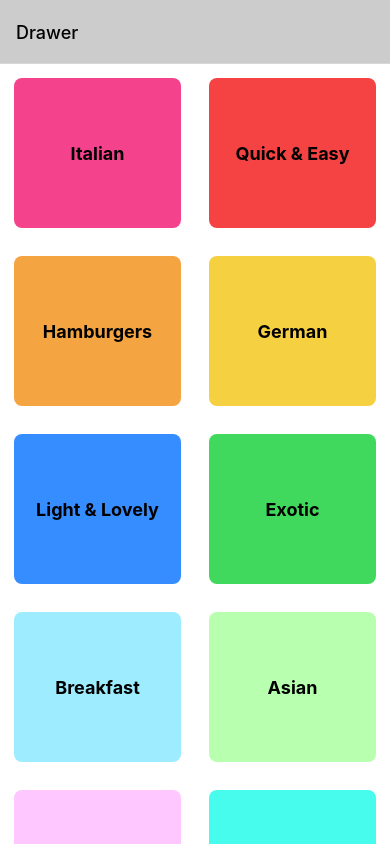
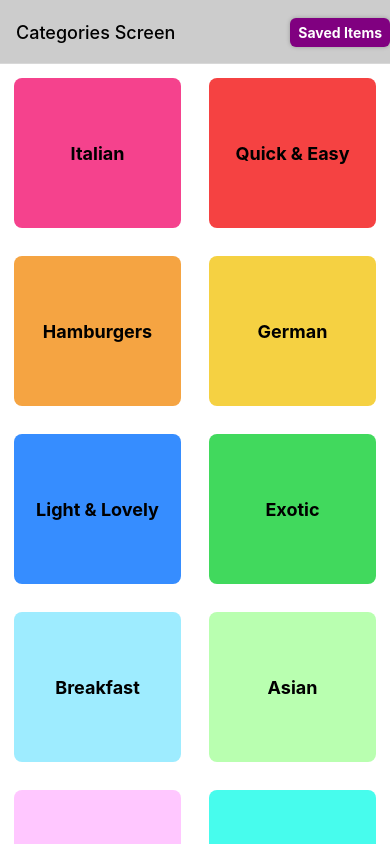
Before and after one commit to BilalSadiq421/Eatit, a React Native app: screen /Categories in a window 390 px wide. Built offline with nearby package versions, Linux system fonts and the light colour scheme.

Commit message:
Favourites Meal Screen

```diff
--- a/App.js
+++ b/App.js
@@ -2,7 +2,7 @@
 import React from "react";
 //Image from Unsplash.com
 //SafeAreaView for sliding the content bellow smartphone Notches
-import { StyleSheet, StatusBar } from "react-native";
+import { Text, StyleSheet, StatusBar } from "react-native";
 
 //Expo-Commands:
 //Clean build cache:npm cache clean –force
@@ -11,6 +11,9 @@ import { StyleSheet, StatusBar } from "react-native";
 import CategoriesScreen from "./screens/CategoriesScreen";
 import MealsOverviewScreen from "./screens/MealsOverviewScreen";
 import MealItemDetails from "./screens/MealItemDetails";
+import FavouritesScreen from "./screens/FavouritesScreen";
+
+import HeaderButton from "./components/Buttons/HeaderButton";
 
 /************************ CONTEXT API WRAPPER ********************************
  //Importing the Context API wrapper and wrapping the app.js, root component for acess throughout the app.
@@ -60,7 +63,7 @@ const Stack = createNativeStackNavigator();
 export default function App() {
   return (
     <React.Fragment>
-      <StatusBar barStyle="light" />
+      <StatusBar barStyle="dark" />
 
       <FavouritesContextProvider>
         <NavigationContainer>
@@ -75,10 +78,9 @@ export default function App() {
             }}
           >
             <Stack.Screen
-              name="Drawer"
+              name="Categories Screen"
               component={CategoriesScreen}
               //set styles fo react navigation specific screen
-              // options={{ title: "All Categories" }}
             />
             <Stack.Screen
               name="MealsOverviewScreen"
@@ -91,6 +93,10 @@ export default function App() {
               //     title: catTitle,
               //   };
               // }}
+            />
+            <Stack.Screen
+              name="FavouritesScreen"
+              component={FavouritesScreen}
             />
             <Stack.Screen
               name="MealItemDetails"
--- a/babel.config.js
+++ b/babel.config.js
@@ -1,6 +1,7 @@
-module.exports = function(api) {
+module.exports = function (api) {
   api.cache(true);
   return {
-    presets: ['babel-preset-expo'],
+    presets: ["babel-preset-expo"],
+    plugins: ["react-native-reanimated/plugin"],
   };
 };
--- /dev/null
+++ b/components/Buttons/HeaderButton.js
@@ -0,0 +1,33 @@
+import React from "react";
+import { Pressable, Text, View, StyleSheet, Platform } from "react-native";
+
+function HeaderButton({ children, onPress }) {
+  return (
+    <View style={styles.outerContainer}>
+      <Pressable android_ripple={{ color: "white" }} onPress={onPress}>
+        <Text style={styles.text}>{children}</Text>
+      </Pressable>
+    </View>
+  );
+}
+
+const styles = StyleSheet.create({
+  outerContainer: {
+    backgroundColor: "purple",
+    borderRadius: 6,
+    overflow: Platform.OS === "android" ? "hidden" : "visible",
+    shadowColor: "black",
+    shadowOpacity: 0.25,
+    shadowRadius: 4,
+    elevation: 8,
+  },
+  text: {
+    paddingVertical: 6,
+    paddingHorizontal: 8,
+    borderRadius: 6,
+    fontWeight: "bold",
+    color: "white",
+  },
+});
+
+export default HeaderButton;
--- a/screens/CategoriesScreen.js
+++ b/screens/CategoriesScreen.js
@@ -1,9 +1,28 @@
 import React from "react";
+import { useLayoutEffect } from "react";
 import { FlatList } from "react-native";
 import { CATEGORIES } from "../data/dummy-data";
 import CategoryGridTile from "../components/CategoryGridTile";
 
+import HeaderButton from "../components/Buttons/HeaderButton";
+
 function CategoriesScreen({ navigation }) {
+  useLayoutEffect(() => {
+    navigation.setOptions({
+      headerRight: () => (
+        <HeaderButton
+          onPress={() =>
+            navigation.navigate("FavouritesScreen", {
+              title: "Favourite Meals",
+            })
+          }
+        >
+          Saved Items
+        </HeaderButton>
+      ),
+    });
+  }, [navigation]);
+
   function renderItem({ item }) {
     return (
       <CategoryGridTile
--- /dev/null
+++ b/screens/FavouritesScreen.js
@@ -0,0 +1,8 @@
+import React from "react";
+import { Text } from "react-native";
+
+function FavouritesScreen() {
+  return <Text>FavouritesScreen</Text>;
+}
+
+export default FavouritesScreen;
```
